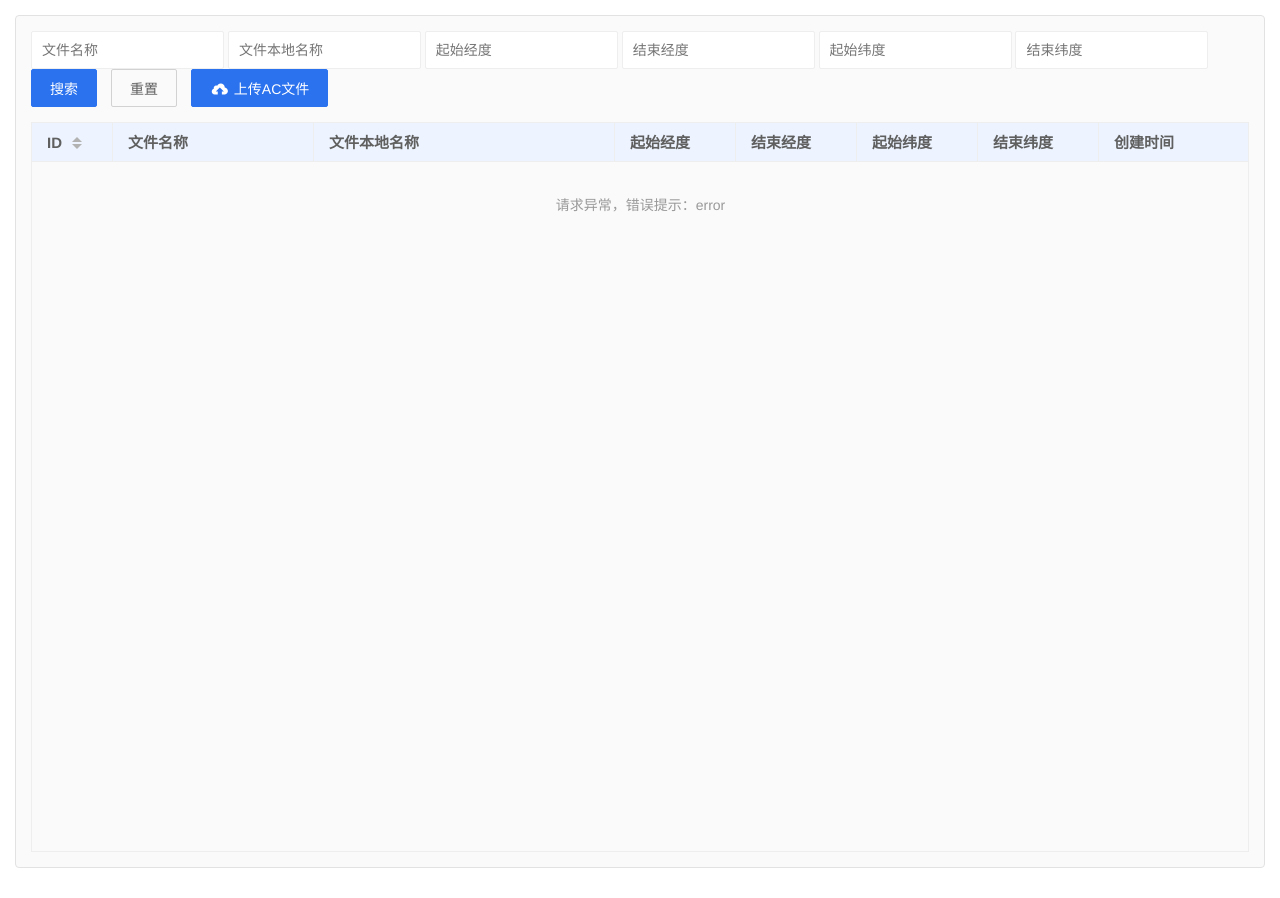
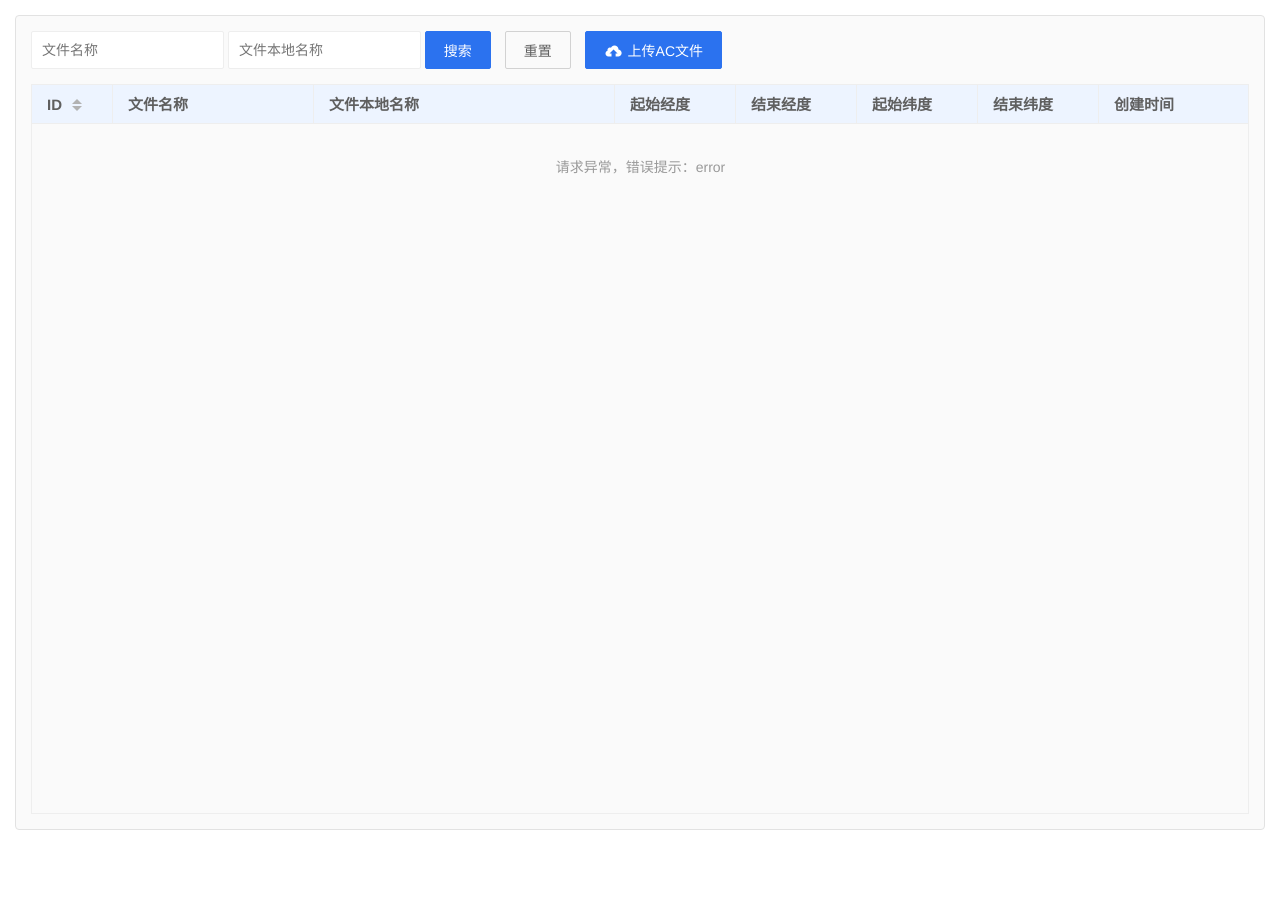
Before and after one commit to acao123/warehouse_manage_web2, a Django app: template templates/ac_data/ac_list.html in a window 1280 px wide. After the commit the page ends 830 px from the top, so only its background shows below. Run offline with Django 4.2, Linux system fonts and the light colour scheme; the template is opened without the code that fills it, so the values that code supplies are empty.

Commit message:
UI优化

```diff
--- a/templates/about.html
+++ b/templates/about.html
@@ -52,10 +52,11 @@
     <h2>关于本站</h2>
     <p><span class="label">系统名称：</span>地震滑坡评估系统</p>
     <p><span class="label">版权所有：</span>中国地震灾害防御中心</p>
+    <p><span class="label">作　　者：</span>张三四 &nbsp; 王五六 &nbsp; 赵七八 &nbsp; 田八九 &nbsp; 何十一 &nbsp; 赵二 &nbsp; 田七 &nbsp; 李四</p>
     <p><span class="label">技术联系：</span>010-69941228 &nbsp; 158***5400 徐XX</p>
     <p><span class="label">系统说明：</span>本系统用于地震滑坡灾害评估与数据管理，提供数据上传、评估报告生成及风险预警等功能。</p>
-    <p><span class="label">版本：</span>v1.0.0</p>
     <p><span class="label">发布年份：</span>© 2026</p>
+    <p><span class="label">版　　本：</span>V1.0.0</p>
 </div>
 </div>
 </body>
--- a/templates/ac_data/ac_list.html
+++ b/templates/ac_data/ac_list.html
@@ -41,18 +41,18 @@
             <div class="layui-inline">
                 <input type="text" id="searchAcLocalName" placeholder="文件本地名称" class="layui-input">
             </div>
-            <div class="layui-inline">
-                <input type="text" id="searchStartLongitude" placeholder="起始经度" class="layui-input">
-            </div>
-            <div class="layui-inline">
-                <input type="text" id="searchEndLongitude" placeholder="结束经度" class="layui-input">
-            </div>
-            <div class="layui-inline">
-                <input type="text" id="searchStartLatitude" placeholder="起始纬度" class="layui-input">
-            </div>
-            <div class="layui-inline">
-                <input type="text" id="searchEndLatitude" placeholder="结束纬度" class="layui-input">
-            </div>
+{#            <div class="layui-inline">#}
+{#                <input type="text" id="searchStartLongitude" placeholder="起始经度" class="layui-input">#}
+{#            </div>#}
+{#            <div class="layui-inline">#}
+{#                <input type="text" id="searchEndLongitude" placeholder="结束经度" class="layui-input">#}
+{#            </div>#}
+{#            <div class="layui-inline">#}
+{#                <input type="text" id="searchStartLatitude" placeholder="起始纬度" class="layui-input">#}
+{#            </div>#}
+{#            <div class="layui-inline">#}
+{#                <input type="text" id="searchEndLatitude" placeholder="结束纬度" class="layui-input">#}
+{#            </div>#}
             <div class="layui-inline">
                 <button class="layui-btn" onclick="searchAcData()">搜索</button>
                 <button class="layui-btn layui-btn-primary" onclick="resetSearch()">重置</button>
--- a/templates/report/execute_report.html
+++ b/templates/report/execute_report.html
@@ -275,8 +275,8 @@
 <!-- 操作列按钮模板 -->
 <script type="text/html" id="runningToolbar">
     <a class="layui-btn layui-btn-normal  layui-btn-xs" lay-event="execute">执行任务</a>
-    <a class="layui-btn layui-btn-primary layui-btn-xs" lay-event="export">导出报告</a>
-    <a class="layui-btn layui-btn-danger  layui-btn-xs" lay-event="stop">结束任务</a>
+    <a class="layui-btn layui-btn-normal layui-btn-xs" lay-event="export">导出报告</a>
+    <a class="layui-btn layui-btn-danger  layui-btn-xs" lay-event="stop">终止任务</a>
 </script>
 
 <script src="/static/layui/layui/layui.js"></script>
@@ -328,7 +328,7 @@
                 {field: 'interp_method',     title: '插值算法',        width: 120},
                 {field: 'sample_interval',   title: '等值线采样间隔',   width: 130},
                 {field: 'max_sample_points', title: '最大采样点数',    width: 120},
-                {fixed: 'right', title: '操作', toolbar: '#runningToolbar', width: 200}
+                {fixed: 'right', title: '操作', toolbar: '#runningToolbar', width: 238}
             ]]
         });
 
```
Also changed, not shown: templates/system/user_list.html (+9 -1 lines).
